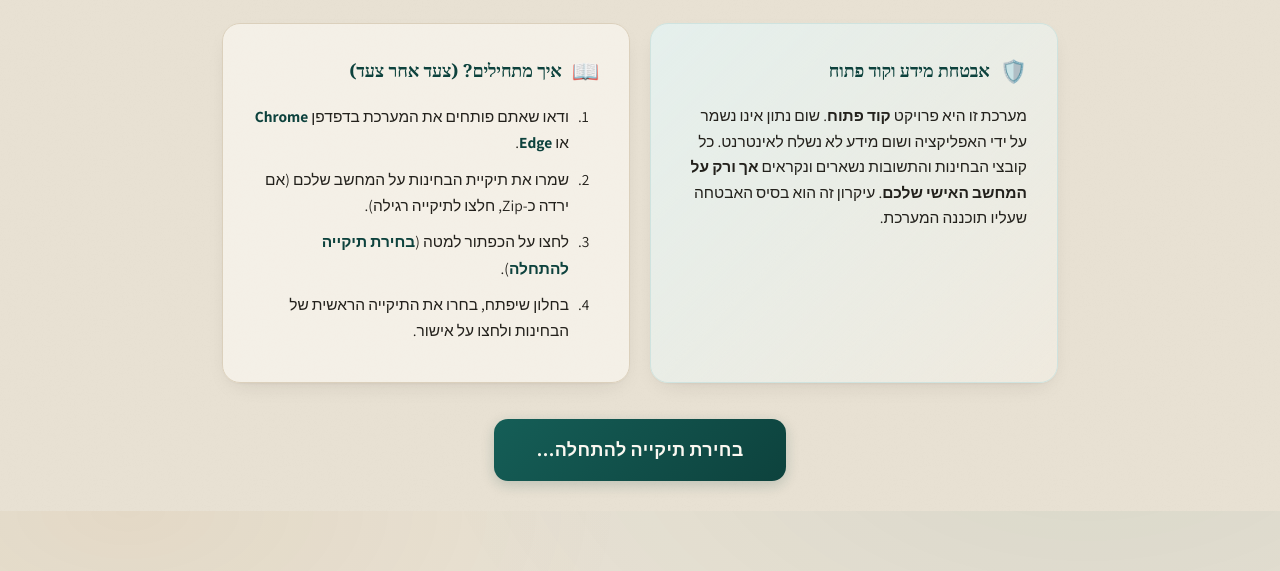
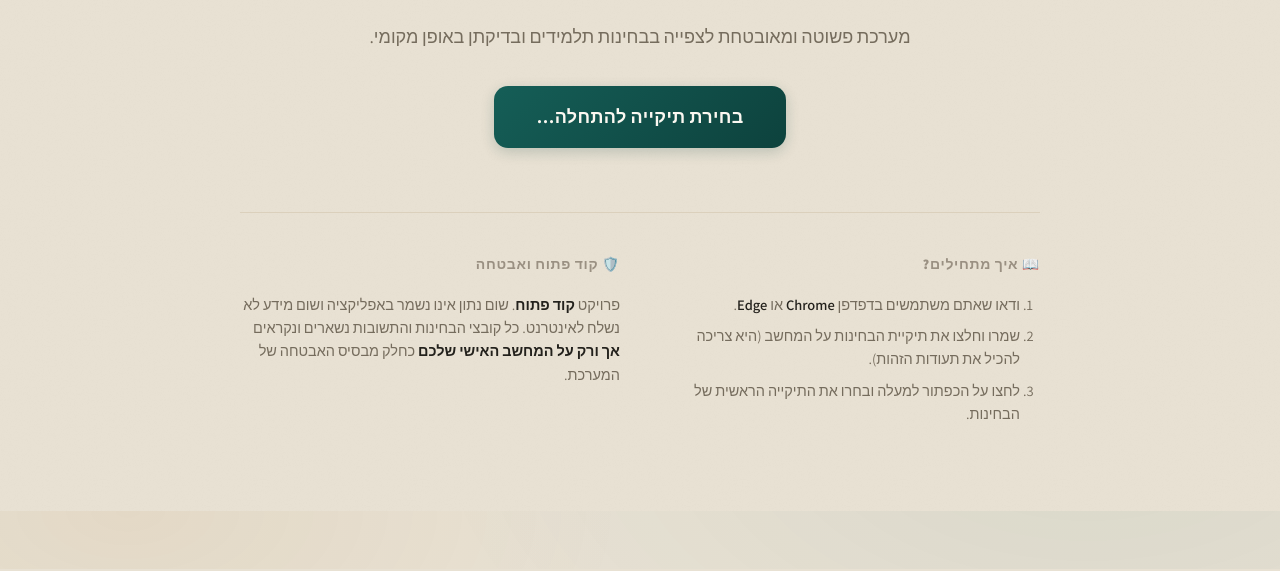
Before and after one commit to shlomsh/open-teacher-assesment, a plain HTML site: page index.html in a window 1280 px wide. Shown: the part 289-860 px from the top of the page. Drawn offline with Linux system fonts and the light colour scheme; a web font is replaced by a local one.

Commit message:
Implement minimalist redesign of landing page with footer layout

```diff
--- a/app.js
+++ b/app.js
@@ -293,27 +293,26 @@ function showWelcome(lastName, errMsg) {
     <div class="welcome">
       <div class="kicker">מערכת צפייה בבחינות הדמייה</div>
       <h1 dir="ltr">Open Teacher<br><em>Assessment</em></h1>
-
-      <div class="info-grid">
-        <div class="info-box security">
-          <h3>אבטחת מידע וקוד פתוח</h3>
-          <p>מערכת זו היא פרויקט <strong>קוד פתוח</strong>. שום נתון אינו נשמר על ידי האפליקציה ושום מידע לא נשלח לאינטרנט. כל קובצי הבחינות והתשובות נשארים ונקראים <strong>אך ורק על המחשב האישי שלכם</strong>. עיקרון זה הוא בסיס האבטחה שעליו תוכננה המערכת.</p>
-        </div>
-
-        <div class="info-box steps">
-          <h3>איך מתחילים? (צעד אחר צעד)</h3>
-          <ol>
-            <li>ודאו שאתם פותחים את המערכת בדפדפן <strong>Chrome</strong> או <strong>Edge</strong>.</li>
-            <li>שמרו את תיקיית הבחינות על המחשב שלכם (אם ירדה כ-Zip, חלצו לתיקייה רגילה).</li>
-            <li>לחצו על הכפתור למטה (<strong>${lastName ? 'פתיחת התיקייה האחרונה' : 'בחירת תיקייה להתחלה'}</strong>).</li>
-            <li>בחלון שיפתח, בחרו את התיקייה הראשית של הבחינות ולחצו על אישור.</li>
-          </ol>
-        </div>
-      </div>
+      <div class="hero-subtitle">מערכת פשוטה ומאובטחת לצפייה בבחינות תלמידים ובדיקתן באופן מקומי.</div>
 
       <div class="cta-group">
         ${lastName ? `<button class="primary big" id="resume">פתיחת התיקייה האחרונה · ${esc(lastName)}</button><button class="ghost" id="pick">בחירת תיקייה אחרת</button>`
                    : `<button class="primary big" id="pick">בחירת תיקייה להתחלה…</button>`}
+      </div>
+
+      <div class="welcome-footer">
+        <div class="footer-col steps">
+          <h3>📖 איך מתחילים?</h3>
+          <ol>
+            <li>ודאו שאתם משתמשים בדפדפן <strong>Chrome</strong> או <strong>Edge</strong>.</li>
+            <li>שמרו וחלצו את תיקיית הבחינות על המחשב (היא צריכה להכיל את תעודות הזהות).</li>
+            <li>לחצו על הכפתור למעלה ובחרו את התיקייה הראשית של הבחינות.</li>
+          </ol>
+        </div>
+        <div class="footer-col security">
+          <h3>🛡️ קוד פתוח ואבטחה</h3>
+          <p>פרויקט <strong>קוד פתוח</strong>. שום נתון אינו נשמר באפליקציה ושום מידע לא נשלח לאינטרנט. כל קובצי הבחינות והתשובות נשארים ונקראים <strong>אך ורק על המחשב האישי שלכם</strong> כחלק מבסיס האבטחה של המערכת.</p>
+        </div>
       </div>
 
       ${errMsg ? `<div class="err">${esc(errMsg)}</div>` : ''}
--- a/index.html
+++ b/index.html
@@ -65,26 +65,19 @@
   .welcome h1 { font-family:var(--display); font-weight:900; font-size:clamp(40px,7vw,64px);
                 line-height:1.05; letter-spacing:-.02em; color:var(--teal-deep); margin:0 0 32px; }
   .welcome h1 em { font-style:normal; color:var(--gold); display:block; font-size:0.85em; opacity:0.95; }
-  .welcome p { color:var(--ink-soft); max-width:540px; margin:0 auto 30px; font-size:17px; }
+  .hero-subtitle { font-size:18px; color:var(--ink-soft); max-width:560px; margin:0 auto 36px; line-height:1.5; }
 
-  .info-grid { display:grid; grid-template-columns:repeat(auto-fit, minmax(320px, 1fr)); gap:20px; max-width:840px; margin:0 auto 36px; text-align:start; }
-  .info-box { margin:0; background:rgba(251,248,241,0.65); backdrop-filter:blur(10px); -webkit-backdrop-filter:blur(10px); border:1px solid var(--line); border-radius:18px; padding:28px 30px; box-shadow:var(--shadow); transition:transform .2s, box-shadow .2s; }
-  .info-box:hover { transform:translateY(-2px); box-shadow:var(--shadow-lift); }
-  .info-box.security { background:linear-gradient(135deg, var(--teal-tint), rgba(251,248,241,0.4)); border-color:#cfe3df; }
-  .info-box h3 { display:flex; align-items:center; gap:10px; font-size:18px; color:var(--teal-deep); margin:0 0 14px; font-family:var(--display); font-weight:800; letter-spacing:-.01em; }
-  .info-box h3::before { content:"🛡️"; font-size:22px; }
-  .info-box.steps h3::before { content:"📖"; font-size:22px; }
-  .info-box p { font-size:15.5px; margin:0 0 12px; color:var(--ink); line-height:1.65; }
-  .info-box p:last-child { margin-bottom:0; }
-  .info-box ol { padding-inline-start:24px; margin:0; font-size:15.5px; color:var(--ink); line-height:1.7; }
-  .info-box li { margin-bottom:10px; padding-inline-start:6px; }
-  .info-box li strong { color:var(--teal-deep); }
-
-  .cta-group { display:flex; flex-direction:column; align-items:center; gap:14px; margin-top:10px; }
+  .cta-group { display:flex; flex-direction:column; align-items:center; gap:14px; margin-bottom:64px; }
   .welcome .big { font-size:18px; padding:16px 42px; border-radius:14px; background:linear-gradient(135deg, var(--teal), var(--teal-deep)); border:none; box-shadow:0 4px 14px rgba(13,66,61,.2); letter-spacing:.02em; transition:all .2s cubic-bezier(.2,.8,.2,1); }
   .welcome .big:hover { box-shadow:0 6px 20px rgba(13,66,61,.3); transform:translateY(-2px); background:linear-gradient(135deg, var(--teal-deep), #09302c); }
-  .ghost { font-family:var(--body); cursor:pointer; text-decoration:none; color:var(--ink-soft); font-weight:700; background:var(--surface-2); padding:10px 24px; border-radius:12px; border:1px solid var(--line-soft); transition:all .2s; font-size:15px; }
-  .ghost:hover { background:var(--line); color:var(--ink); transform:translateY(-1px); box-shadow:var(--shadow); }
+  .ghost { font-family:var(--body); cursor:pointer; text-decoration:none; color:var(--ink-soft); font-weight:700; background:transparent; padding:10px 24px; border-radius:12px; transition:all .2s; font-size:15px; }
+  .ghost:hover { color:var(--teal-deep); background:var(--surface-2); transform:translateY(-1px); }
+
+  .welcome-footer { display:grid; grid-template-columns:repeat(auto-fit, minmax(280px, 1fr)); gap:40px; max-width:800px; margin:0 auto; text-align:start; padding-top:40px; border-top:1px solid var(--line); }
+  .footer-col h3 { font-size:14px; font-weight:800; color:var(--faint); letter-spacing:.05em; margin:0 0 16px; display:flex; align-items:center; gap:6px; }
+  .footer-col p, .footer-col li { font-size:14.5px; color:var(--ink-soft); line-height:1.6; margin:0 0 8px; }
+  .footer-col ol { padding-inline-start:20px; margin:0; }
+  .footer-col strong { color:var(--ink); font-weight:600; }
 
   .err { background:#fdf3ea; border:1px solid #ecd3b8; border-inline-start:4px solid var(--rose);
          color:var(--rose); border-radius:10px; padding:12px 16px; max-width:560px; margin:24px auto 0; text-align:start; }
```
